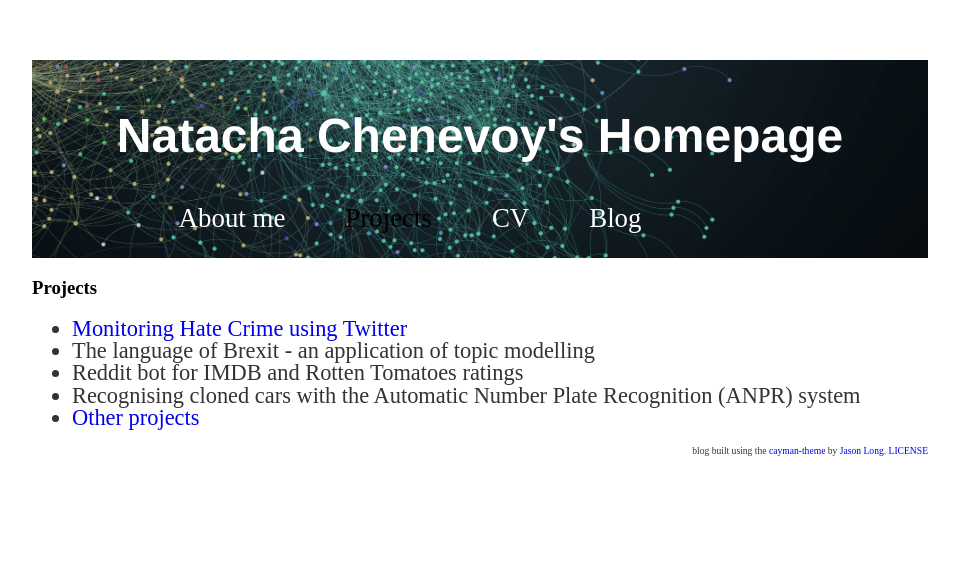
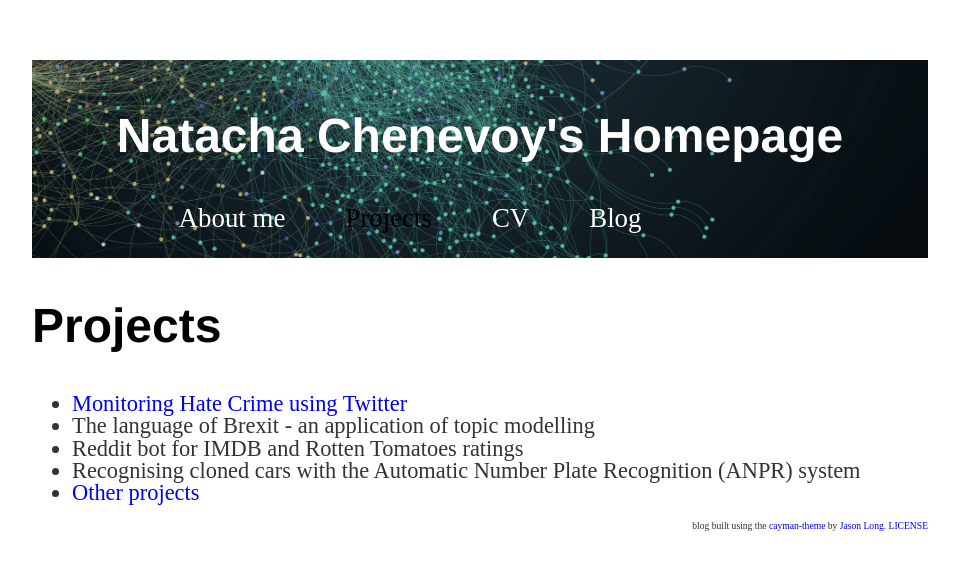
Before and after one commit to mednche/mednche.github.io, a Jekyll site: the page built from projects.md, in a window 1280 px wide. Shown: the top 570 px of the page, without its empty margins (160-1119 px from the left). Built offline with Jekyll 4.4.1, drawn with Linux system fonts in a browser that asks for light colours; our own code applies the rules of GitHub Pages for plain Markdown files.

```diff
--- a/projects.md
+++ b/projects.md
@@ -1,4 +1,4 @@
-### Projects
+# Projects
 
 * [Monitoring Hate Crime using Twitter](https://mednche.github.io/HateCrime/)
 * The language of Brexit - an application of topic modelling
```
